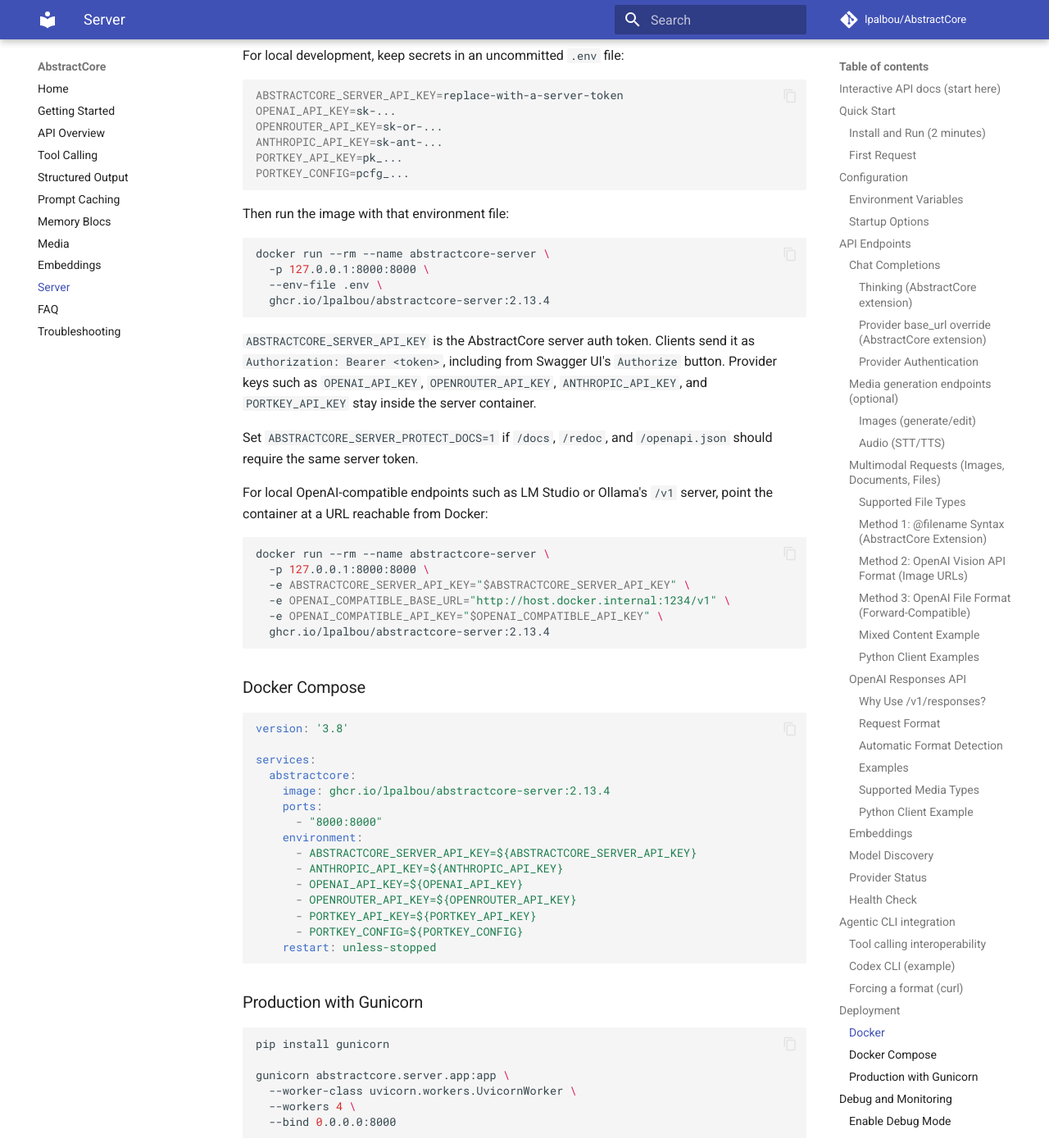
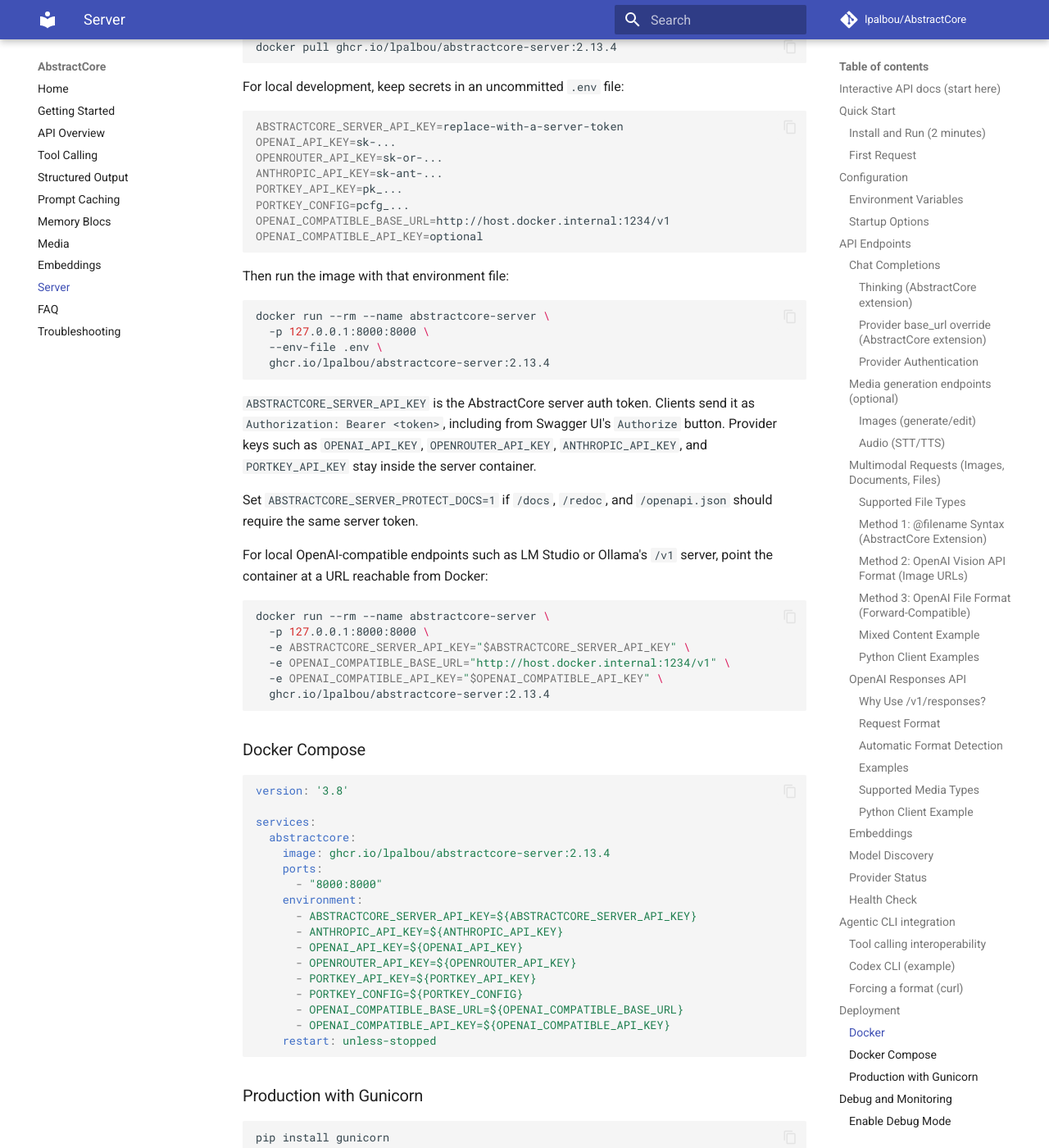
Before and after one commit to sidhantpande/Unified-LLM, an MkDocs documentation site: the page built from docs/server.md, in a window 1280 px wide and 1400 px high, scrolled down 20181 px. Shown: the whole window at 82% size. Built offline with MkDocs 1.6.1 and Material for MkDocs 9.7.7, drawn with Linux system fonts in a browser that asks for light colours; comment, search, counter and statistics services are not loaded; some of the changed text lies outside the part shown.

Commit message:
docs: document openai-compatible base url

````diff
--- a/docs/server.md
+++ b/docs/server.md
@@ -109,6 +109,8 @@ export ABSTRACTCORE_SERVER_PROTECT_DOCS=1
 export OLLAMA_BASE_URL="http://localhost:11434"          # (or legacy: OLLAMA_HOST)
 export LMSTUDIO_BASE_URL="http://localhost:1234/v1"
 export VLLM_BASE_URL="http://localhost:8000/v1"
+export OPENAI_COMPATIBLE_BASE_URL="http://localhost:1234/v1"
+export OPENAI_COMPATIBLE_API_KEY="your-endpoint-key"     # optional, if the endpoint requires auth
 
 # Server bind (only used by `python -m abstractcore.server.app`)
 export HOST="0.0.0.0"
@@ -987,6 +989,8 @@ OPENROUTER_API_KEY=sk-or-...
 ANTHROPIC_API_KEY=sk-ant-...
 PORTKEY_API_KEY=pk_...
 PORTKEY_CONFIG=pcfg_...
+OPENAI_COMPATIBLE_BASE_URL=http://host.docker.internal:1234/v1
+OPENAI_COMPATIBLE_API_KEY=optional
 ```
 
 Then run the image with that environment file:
@@ -1035,6 +1039,8 @@ services:
       - OPENROUTER_API_KEY=${OPENROUTER_API_KEY}
       - PORTKEY_API_KEY=${PORTKEY_API_KEY}
       - PORTKEY_CONFIG=${PORTKEY_CONFIG}
+      - OPENAI_COMPATIBLE_BASE_URL=${OPENAI_COMPATIBLE_BASE_URL}
+      - OPENAI_COMPATIBLE_API_KEY=${OPENAI_COMPATIBLE_API_KEY}
     restart: unless-stopped
 ```
 
````
Also changed, not shown: docker/abstractcore-server/README.md (+2 -0 lines).
